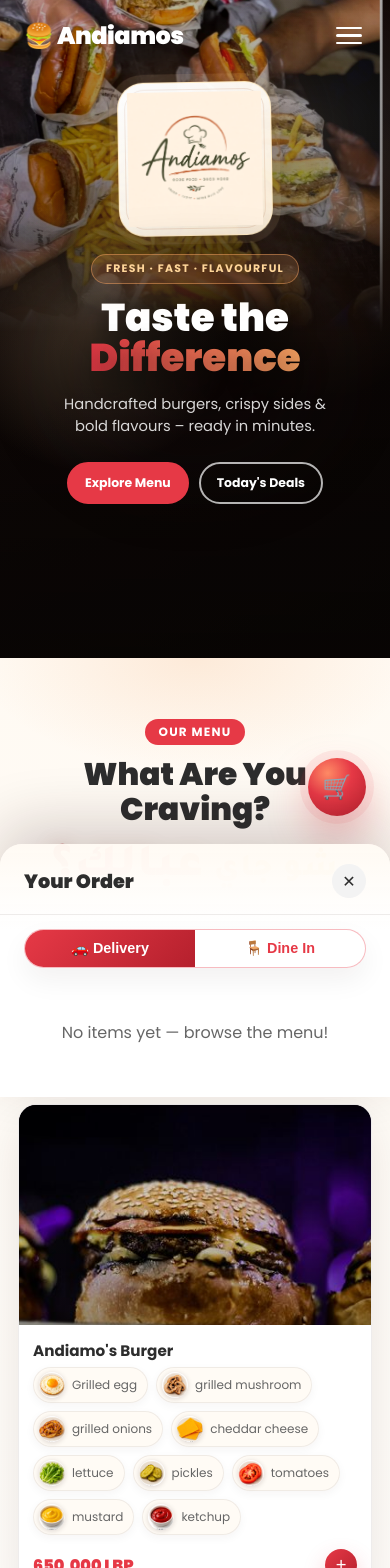
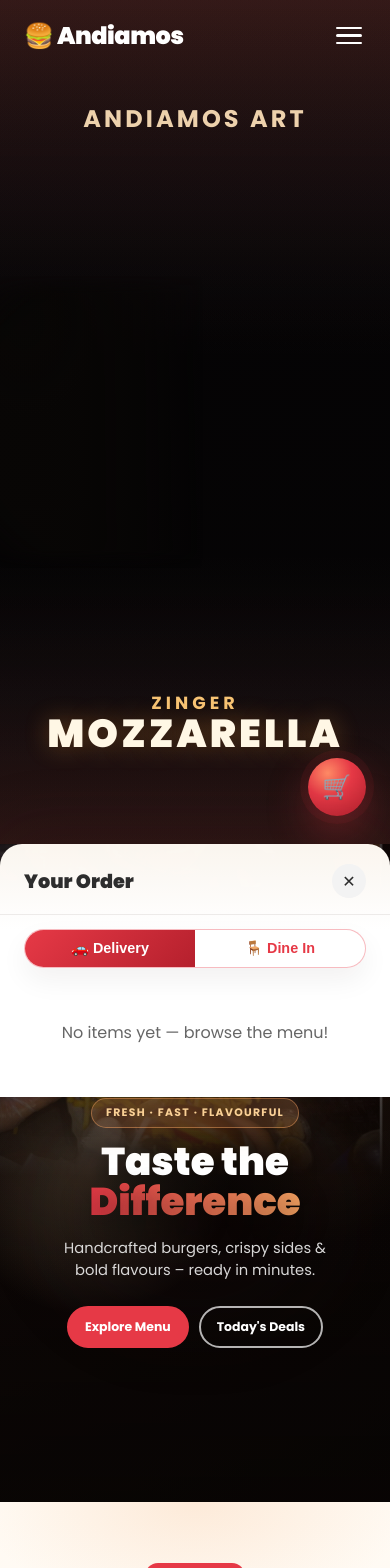
Before and after one commit to AlhadiAli1/anidamos, a React (Vite) app: page / in a window 390 px wide. Shown: the top 1568 px of the page. Built offline with nearby package versions, Linux system fonts and the light colour scheme.

Commit message:
video fix

```diff
--- a/src/App.jsx
+++ b/src/App.jsx
@@ -8,11 +8,13 @@ import Footer   from "./components/Footer";
 import CartDrawer from "./components/CartDrawer";
 import CartToast from "./components/CartToast";
 import { CartProvider } from "./context/CartContext";
+import StartupIntro from "./components/StartupIntro";
 
 export default function App() {
   return (
     <CartProvider>
       <Navbar />
+      <StartupIntro />
       <Hero />
       <Menu />
       <Offers />
--- a/src/components/Offers.jsx
+++ b/src/components/Offers.jsx
@@ -28,7 +28,7 @@ export default function Offers() {
           <p>Limited-time combos and bundles you won't want to miss.</p>
         </div>
 
-        <div className="offers-grid">
+        <div className={`offers-grid offers-count-${Math.min(offers.length, 3)}`}>
           {offers.map((o, index) => (
             <div
               className={`offer-card reveal-on-scroll${o.featured ? " featured" : ""}`}
--- a/src/components/StartupIntro.css
+++ b/src/components/StartupIntro.css
@@ -1,32 +1,39 @@
 .startup-intro {
-  position: fixed;
-  z-index: 2000;
-  inset: 0;
-  width: 100vw;
-  height: 100vh;
+  position: relative;
+  width: 100%;
+  min-height: 100svh;
+  scroll-margin-top: 74px;
   overflow: hidden;
   isolation: isolate;
-  background: #080605;
+  background: linear-gradient(180deg, #3b1d1b 0%, #1b1113 24%, #050405 42%, #050405 66%, #1b1113 82%, #3b1d1b 100%);
   color: #fff7e5;
-  animation: startupExit .5s ease 3.7s both;
+  display: grid;
+  place-items: center;
 }
+
+.startup-intro-video-frame { position: absolute; z-index: 2; top: 50%; left: 50%; width: min(100vw, 133.46vh); aspect-ratio: 702 / 526; transform: translate(-50%, -50%); -webkit-mask-image: linear-gradient(180deg, transparent 0%, #000 6%, #000 94%, transparent 100%), radial-gradient(ellipse at center, #000 66%, rgba(0, 0, 0, .92) 84%, transparent 100%); -webkit-mask-composite: source-in; mask-image: linear-gradient(180deg, transparent 0%, #000 6%, #000 94%, transparent 100%), radial-gradient(ellipse at center, #000 66%, rgba(0, 0, 0, .92) 84%, transparent 100%); mask-composite: intersect; }
+.startup-intro-video, .startup-intro-fallback, .startup-intro-overlay { position: absolute; inset: 0; width: 100%; height: 100%; object-fit: cover; }
+.startup-intro-video { z-index: 0; opacity: 0; transform: scale(1.06); transform-origin: center; transition: opacity .35s ease; }
+.startup-intro.video-ready .startup-intro-video { opacity: 1; }
+.startup-intro-video-frame::after { content: ''; position: absolute; z-index: 3; inset: 0 auto 0 0; width: 52%; background: radial-gradient(ellipse 46% 42% at 12% 16%, rgba(8, 6, 5, .28) 0%, transparent 78%), linear-gradient(90deg, rgba(8, 6, 5, .99) 0%, rgba(8, 6, 5, .92) 38%, rgba(8, 6, 5, .58) 70%, rgba(8, 6, 5, .12) 94%, transparent 100%); pointer-events: none; }
+.startup-intro-overlay { z-index: 1; background: linear-gradient(180deg, rgba(8, 6, 5, .04), rgba(8, 6, 5, .22)); pointer-events: none; }
 
 .startup-intro::before {
   content: "";
   position: absolute;
   inset: 0;
-  background: radial-gradient(ellipse at 50% 52%, rgba(135, 45, 18, .42), transparent 31%), linear-gradient(180deg, rgba(8, 6, 5, .12), #080605 92%);
+  background: linear-gradient(180deg, rgba(5, 4, 5, .08) 0%, rgba(5, 4, 5, .34) 30%, rgba(5, 4, 5, .62) 50%, rgba(5, 4, 5, .34) 72%, rgba(5, 4, 5, .08) 100%);
   z-index: -1;
 }
 
-.startup-intro-stage { position: relative; width: min(88vw, 690px); height: 100%; margin: 0 auto; display: grid; place-items: center; perspective: 900px; }
+.startup-intro-stage { position: relative; z-index: 2; width: min(88vw, 690px); height: 100%; margin: 0 auto; display: grid; place-items: center; perspective: 900px; }
 .startup-intro-light { position: absolute; top: -30vh; left: 50%; width: 38vw; min-width: 360px; height: 125vh; background: linear-gradient(90deg, transparent, rgba(255, 176, 88, .18), transparent); filter: blur(24px); transform: translateX(-50%) rotate(17deg); animation: startupLight 4.2s cubic-bezier(.16, 1, .3, 1) both; }
 .startup-intro-smoke { position: absolute; width: 70vw; height: 30vh; border-radius: 50%; background: rgba(255, 222, 190, .09); filter: blur(52px); opacity: 0; }
 .startup-intro-smoke-one { left: -28vw; bottom: 10vh; animation: startupSmokeOne 4.2s ease-in-out both; }
 .startup-intro-smoke-two { right: -31vw; top: 15vh; animation: startupSmokeTwo 4.2s ease-in-out both; }
 .startup-intro-particles { position: absolute; inset: 0; background-image: radial-gradient(circle, rgba(255, 232, 194, .75) 0 1px, transparent 1.6px); background-size: 89px 113px; opacity: 0; animation: startupParticles 4.2s ease both; }
 
-.startup-intro-label { position: absolute; top: 12vh; text-transform: uppercase; letter-spacing: .24em; font-size: clamp(.58rem, 1.8vw, .78rem); font-weight: 700; color: rgba(255, 226, 186, .72); opacity: 0; animation: startupLabel 4.2s ease both; }
+.startup-intro-label { position: absolute; top: 12vh; max-width: 92vw; text-align: center; text-transform: uppercase; letter-spacing: .13em; font-size: clamp(1.5rem, 6vw, 2.5rem); font-weight: 700; color: rgba(255, 226, 186, .92); opacity: 0; animation: startupLabel 4.2s ease both; }
 .startup-sandwich { position: relative; z-index: 1; width: min(72vw, 510px); height: min(38vw, 270px); min-height: 175px; opacity: 0; transform: translate3d(0, 50px, 0) scale(.85) rotateX(8deg); animation: startupSandwich 4.2s cubic-bezier(.16, 1, .3, 1) both; }
 .sandwich-layer { position: absolute; left: 5%; width: 90%; border-radius: 4px; box-shadow: inset 0 2px 0 rgba(255, 255, 255, .2), 0 6px 10px rgba(0, 0, 0, .3); }
 .sandwich-bun-top { top: 5%; height: 24%; background: linear-gradient(180deg, #f5c070, #b8642d 96%); border-radius: 5px 5px 2px 2px; }
@@ -54,7 +61,7 @@
 @keyframes startupShadow { 0%, 14% { opacity: 0; transform: scale(.6); } 33%, 100% { opacity: 1; transform: scale(1); } }
 @keyframes startupIngredient { 0%, 33% { opacity: 0; transform: translateY(14px); } 45%, 67% { opacity: .9; transform: translateY(0); } 80%, 100% { opacity: 0; transform: translateY(-8px); } }
 @keyframes startupTitle { 0%, 54% { opacity: 0; transform: translateY(18px); } 70%, 100% { opacity: 1; transform: translateY(0); } }
-@keyframes startupLabel { 0%, 18% { opacity: 0; } 32%, 70% { opacity: 1; } 88%, 100% { opacity: 0; } }
+@keyframes startupLabel { 0%, 18% { opacity: 0; } 32%, 100% { opacity: 1; } }
 @keyframes startupLight { 0% { opacity: 0; transform: translateX(-80%) rotate(17deg); } 28%, 70% { opacity: 1; } 100% { opacity: 0; transform: translateX(50%) rotate(17deg); } }
 @keyframes startupSmokeOne { 0%, 20% { opacity: 0; transform: translate3d(-8vw, 4vh, 0) scale(.8); } 45%, 85% { opacity: .7; } 100% { opacity: 0; transform: translate3d(15vw, -10vh, 0) scale(1.2); } }
 @keyframes startupSmokeTwo { 0%, 28% { opacity: 0; transform: translate3d(8vw, -3vh, 0) scale(.8); } 52%, 85% { opacity: .45; } 100% { opacity: 0; transform: translate3d(-14vw, 10vh, 0) scale(1.2); } }
@@ -73,5 +80,10 @@
 }
 
 @media (prefers-reduced-motion: reduce) {
+  .startup-intro-video { display: none; }
   .startup-intro, .startup-intro *, .startup-intro::before { animation-duration: .01ms; animation-iteration-count: 1; }
 }
+
+@media (min-width: 769px) {
+  .startup-intro { display: none; }
+}
--- a/src/components/StartupIntro.jsx
+++ b/src/components/StartupIntro.jsx
@@ -1,46 +1,83 @@
-import { useEffect } from "react";
+import { useEffect, useLayoutEffect, useRef, useState } from "react";
 import "./StartupIntro.css";
 
-const ingredientLabels = [
-  "Crispy Zinger",
-  "Cheddar",
-  "Jalapeno",
-  "Special Sauce",
-  "Mozzarella",
-];
+export default function StartupIntro() {
+  const introRef = useRef(null);
+  const videoRef = useRef(null);
+  const [videoReady, setVideoReady] = useState(false);
 
-export default function StartupIntro({ duration = 4200, onComplete }) {
+  const scrollToHero = () => {
+    const hero = document.getElementById("hero");
+    if (!hero) return;
+    window.scrollTo({ top: Math.max(0, hero.offsetTop - 44), behavior: "smooth" });
+  };
+
+  useLayoutEffect(() => {
+    if ("scrollRestoration" in window.history) {
+      window.history.scrollRestoration = "manual";
+    }
+    window.scrollTo(0, 0);
+  }, []);
+
   useEffect(() => {
-    const timer = window.setTimeout(onComplete, duration);
-    return () => window.clearTimeout(timer);
-  }, [duration, onComplete]);
+    const intro = introRef.current;
+    const video = videoRef.current;
+    if (!intro || !video) return undefined;
+
+    if (window.matchMedia("(prefers-reduced-motion: reduce)").matches) {
+      const timer = window.setTimeout(() => {
+        scrollToHero();
+      }, 900);
+      return () => window.clearTimeout(timer);
+    }
+
+    const observer = new IntersectionObserver(([entry]) => {
+      if (entry.isIntersecting && videoReady) {
+        video.play().catch(() => {});
+      } else {
+        video.pause();
+      }
+    }, { threshold: 0.6 });
+
+    observer.observe(intro);
+    return () => observer.disconnect();
+  }, [videoReady]);
+
+  const handleVideoReady = () => {
+    setVideoReady(true);
+    if (introRef.current?.getBoundingClientRect().top < window.innerHeight) {
+      videoRef.current?.play().catch(() => {});
+    }
+  };
+
+  const finishIntro = () => {
+    scrollToHero();
+  };
 
   return (
-    <section className="startup-intro" aria-label="Zinger Mozzarella introduction">
+    <section className={`startup-intro${videoReady ? " video-ready" : ""}`} id="intro" ref={introRef} aria-label="Zinger Mozzarella introduction">
+      <div className="startup-intro-video-frame">
+        <video
+          className="startup-intro-video"
+          ref={videoRef}
+          autoPlay
+          muted
+          playsInline
+          onCanPlay={handleVideoReady}
+          onEnded={finishIntro}
+          preload="auto"
+        >
+          <source src="/app_intro.mp4" type="video/mp4" />
+        </video>
+      </div>
+      <div className="startup-intro-overlay" />
       <div className="startup-intro-smoke startup-intro-smoke-one" />
       <div className="startup-intro-smoke startup-intro-smoke-two" />
       <div className="startup-intro-light" />
       <div className="startup-intro-particles" aria-hidden="true" />
 
       <div className="startup-intro-stage">
-        <div className="startup-intro-label startup-intro-label-top">Crispy. Bold. Squared.</div>
-        <div className="startup-sandwich-shadow" />
-        <div className="startup-sandwich" aria-hidden="true">
-          <span className="sandwich-layer sandwich-bun-top" />
-          <span className="sandwich-layer sandwich-tomato" />
-          <span className="sandwich-layer sandwich-cheddar" />
-          <span className="sandwich-layer sandwich-zinger" />
-          <span className="sandwich-layer sandwich-mozzarella" />
-          <span className="sandwich-layer sandwich-lettuce" />
-          <span className="sandwich-layer sandwich-bun-bottom" />
-        </div>
-
-        <div className="startup-ingredients" aria-hidden="true">
-          {ingredientLabels.map((label, index) => (
-            <span className={`startup-ingredient ingredient-${index + 1}`} key={label}>{label}</span>
-          ))}
-        </div>
-
+        <div className="startup-intro-label startup-intro-label-top">Andiamos Art</div>
         <div className="startup-intro-title">
           <span>Zinger</span>
           <strong>Mozzarella</strong>
--- a/src/index.css
+++ b/src/index.css
@@ -124,6 +124,7 @@ ul  { list-style: none; }
    MENU
    ============================ */
 .menu-section { background: linear-gradient(180deg, #fffaf3 0%, #fff 42%, #fff7ee 100%); overflow: hidden; }
+.menu-section > .container { position: relative; z-index: 1; }
 .menu-section::before { content: ''; position: absolute; top: -120px; left: 50%; width: 120vw; height: 240px; background: radial-gradient(ellipse, rgba(244,162,97,.18), transparent 66%); transform: translateX(-50%); pointer-events: none; }
 .menu-tabs { display: flex; justify-content: center; gap: 12px; margin-bottom: 48px; flex-wrap: wrap; overflow-x: auto; padding-bottom: 4px; }
 .tab-btn { padding: 10px 28px; border-radius: 50px; border: 1px solid rgba(42,17,21,.12); background: rgba(255,255,255,.82); color: var(--text-muted); font-family: 'Poppins', sans-serif; font-size: .9rem; font-weight: 600; cursor: pointer; transition: all var(--transition); white-space: nowrap; flex-shrink: 0; box-shadow: 0 10px 30px rgba(42,17,21,.05); backdrop-filter: blur(10px); }
@@ -145,10 +146,10 @@ ul  { list-style: none; }
 .menu-card-body { min-width: 0; padding: 18px; display: flex; flex-direction: column; flex: 1; }
 .menu-card-body h3 { font-size: 1rem; font-weight: 700; margin-bottom: 6px; }
 .menu-card-body p  { font-size: .85rem; color: var(--text-muted); margin-bottom: 14px; line-height: 1.5; flex: 1; }
-.ingredient-details { margin: 1px 0 14px; flex: 1; }
-.ingredient-list { min-width: 0; display: flex; flex-wrap: wrap; gap: 8px; }
-.ingredient-item { display: inline-flex; align-items: center; gap: 7px; min-width: 0; max-width: 100%; min-height: 34px; padding: 4px 10px 4px 5px; border: 1px solid rgba(42,17,21,.07); border-radius: 20px; background: rgba(255,250,243,.82); color: var(--text-muted); font-size: .75rem; line-height: 1.2; overflow-wrap: anywhere; box-shadow: 0 3px 10px rgba(42,17,21,.045); }
-.ingredient-icon { width: 26px; height: 26px; flex: 0 0 26px; border-radius: 50%; object-fit: cover; background: #fff; box-shadow: 0 1px 5px rgba(42,17,21,.16); }
+.ingredient-details { min-width: 0; margin: 1px 0 14px; flex: 1; }
+.ingredient-list { min-width: 0; display: grid; grid-template-columns: repeat(2, minmax(0, 1fr)); align-items: start; gap: 7px; }
+.ingredient-item { display: flex; align-items: center; gap: 6px; min-width: 0; min-height: 34px; padding: 4px 6px 4px 4px; border: 1px solid rgba(42,17,21,.07); border-radius: 10px; background: rgba(255,250,243,.82); color: var(--text-muted); font-size: .73rem; line-height: 1.2; overflow-wrap: anywhere; box-shadow: 0 3px 10px rgba(42,17,21,.045); }
+.ingredient-icon { width: 25px; height: 25px; flex: 0 0 25px; border-radius: 50%; object-fit: cover; background: #fff; box-shadow: 0 1px 5px rgba(42,17,21,.16); }
 .menu-card-footer { display: flex; align-items: center; justify-content: space-between; margin-top: auto; }
 .price { font-size: 1.1rem; font-weight: 900; color: var(--primary); transition: transform var(--transition), color var(--transition); }
 .menu-card.just-added .price { transform: translateY(-2px) scale(1.04); color: var(--primary-dk); }
@@ -181,7 +182,9 @@ ul  { list-style: none; }
 /* ============================
    OFFERS
    ============================ */
-.offers-grid { display: grid; grid-template-columns: repeat(auto-fill,minmax(280px,1fr)); gap: 28px; }
+.offers-grid { display: grid; grid-template-columns: repeat(3, minmax(0, 1fr)); gap: 28px; }
+.offers-grid.offers-count-1 { grid-template-columns: minmax(280px, 420px); justify-content: center; }
+.offers-grid.offers-count-2 { grid-template-columns: repeat(2, minmax(280px, 390px)); justify-content: center; }
 .offer-card { background: rgba(255,255,255,.065); border: 1px solid rgba(255,255,255,.12); border-radius: 18px; overflow: hidden; transition: transform var(--transition), box-shadow var(--transition), border-color var(--transition); position: relative; backdrop-filter: blur(10px); }
 .offer-card:hover { transform: translateY(-6px); box-shadow: 0 16px 48px rgba(0,0,0,.3); }
 .offer-card.featured { border-color: rgba(244,162,97,.78); box-shadow: 0 0 0 1px rgba(244,162,97,.55), 0 24px 70px rgba(0,0,0,.28); }
@@ -276,7 +279,7 @@ ul  { list-style: none; }
   .hero-inner { flex-direction: column; text-align: center; gap: 32px; }
   .hero { padding-top: 100px; padding-bottom: 60px; }
   .hero::before { background: linear-gradient(180deg, rgba(8,5,4,.18) 0%, rgba(8,5,4,.62) 58%, rgba(8,5,4,.86) 100%); }
-  .hero-backdrop-img { inset: -3% -3% auto -3%; width: 106%; height: 62%; object-position: 50% 45%; mask-image: linear-gradient(180deg, #000 0%, #000 68%, transparent 100%); -webkit-mask-image: linear-gradient(180deg, #000 0%, #000 68%, transparent 100%); }
+  .hero-backdrop-video, .hero-backdrop-img { inset: -3% -3% auto -3%; width: 106%; height: 62%; object-position: 50% 45%; mask-image: linear-gradient(180deg, #000 0%, #000 68%, transparent 100%); -webkit-mask-image: linear-gradient(180deg, #000 0%, #000 68%, transparent 100%); }
   .hero-cta { justify-content: center; }
   .hero-image { order: -1; min-height: 220px; }
   .hero-img-wrap { width: 220px; height: 220px; }
@@ -301,8 +304,10 @@ ul  { list-style: none; }
 @media (max-width: 480px) {
   .container { padding-left: 18px; padding-right: 18px; }
   .hero { min-height: 78vh; padding-top: 82px; padding-bottom: 24px; align-items: flex-start; }
+  .hero::after { background: linear-gradient(180deg, rgba(8, 5, 4, .68) 0%, rgba(8, 5, 4, .42) 22%, rgba(8, 5, 4, .12) 46%, transparent 66%), radial-gradient(circle at 23% 50%, rgba(255,214,160,.2) 0%, transparent 32%), radial-gradient(circle at 82% 20%, rgba(255,255,255,.1) 0%, transparent 24%); }
   .hero-inner { gap: 18px; }
-  .hero-backdrop-img { height: 52%; object-position: 50% 42%; opacity: .96; filter: saturate(1.12) contrast(1.08) brightness(.9); }
+  .hero-inner { padding-top: 0; }
+  .hero-backdrop-video, .hero-backdrop-img { height: 52%; object-position: 50% 42%; opacity: .96; filter: saturate(1.12) contrast(1.08) brightness(.9); }
   .hero-content { width: 100%; max-width: 354px; padding: 0 2px; }
   .hero-content::before { inset: -16px 0 -18px; background: radial-gradient(ellipse at 50% 48%, rgba(18,9,10,.42), transparent 76%); filter: blur(18px); }
   .hero-badge { font-size: .68rem; padding: 6px 14px; margin-bottom: 14px; }
@@ -343,7 +348,14 @@ ul  { list-style: none; }
   .price { font-size: 1rem; }
   .add-btn { width: 32px; height: 32px; font-size: 1.15rem; }
   .size-btn { font-size: .78rem; }
-  .offers-grid { grid-template-columns: 1fr; gap: 16px; }
+  .offers-grid,
+  .offers-grid.offers-count-1,
+  .offers-grid.offers-count-2 { grid-template-columns: 1fr; gap: 16px; }
+}
+
+@media (prefers-reduced-motion: reduce) {
+  .hero-backdrop-video { display: none; }
+  .hero-backdrop-img { display: block; animation: none; }
 }
 
 
```
Also changed, not shown: 1 other file (tests, documents, lock files or other folders).
